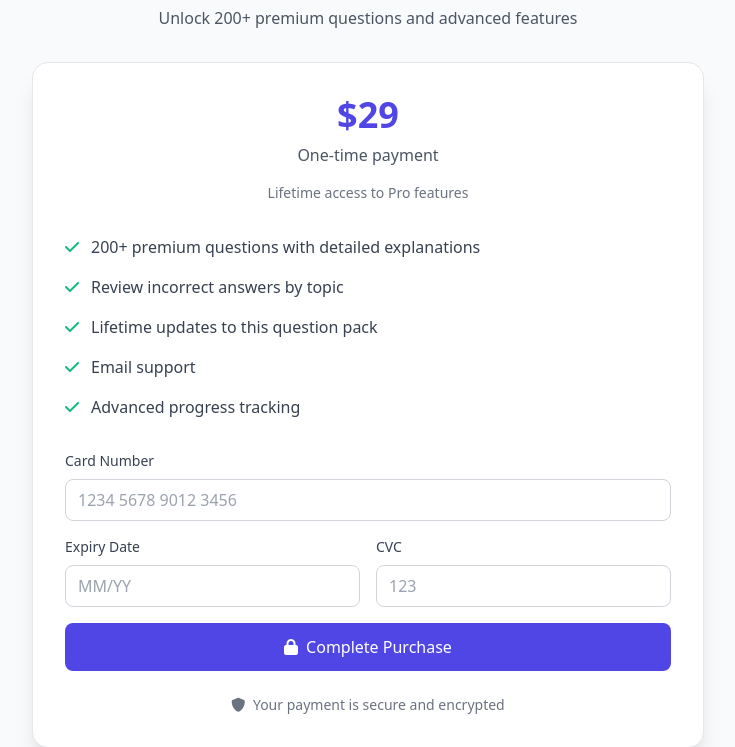
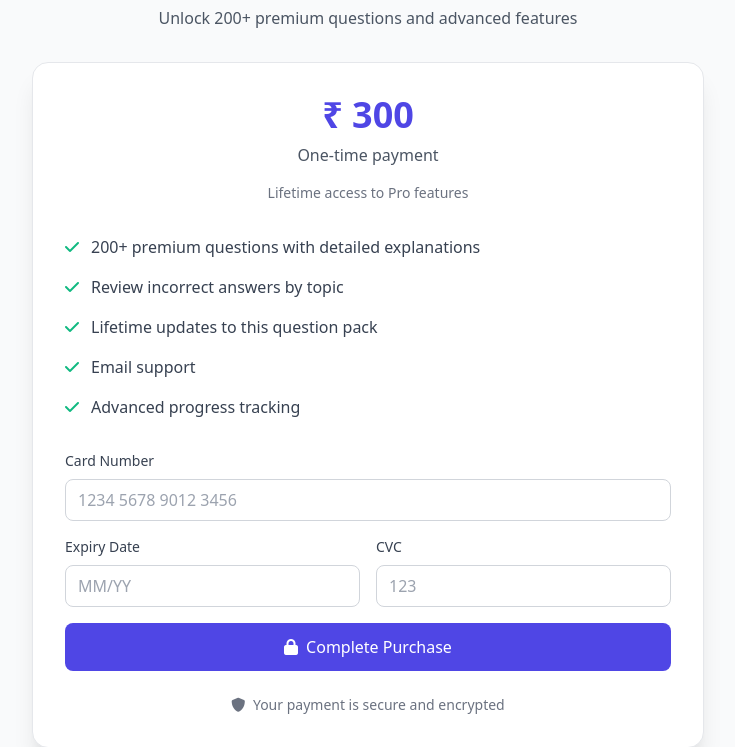
Before and after one commit to kalepratik/quiz, a Flask app: page /payment in a window 1280 px wide. Shown: the part 152-899 px from the top of the page, without its empty margins (272-1007 px from the left). Run offline with Flask 3, Linux system fonts and the light colour scheme.

Commit message:
Update payment template

```diff
--- a/templates/payment.html
+++ b/templates/payment.html
@@ -207,7 +207,7 @@
             <div class="card-hover bg-white dark:bg-gray-800 rounded-2xl shadow-xl p-8 border border-gray-200 dark:border-gray-700">
                 <!-- Plan Details -->
                 <div class="text-center mb-8">
-                    <div class="text-4xl font-bold text-indigo-600 dark:text-indigo-400 mb-2">$29</div>
+                    <div class="text-4xl font-bold text-indigo-600 dark:text-indigo-400 mb-2">₹ 300</div>
                     <div class="text-gray-600 dark:text-gray-300 mb-4">One-time payment</div>
                     <div class="text-sm text-gray-500 dark:text-gray-400">Lifetime access to Pro features</div>
                 </div>
```
